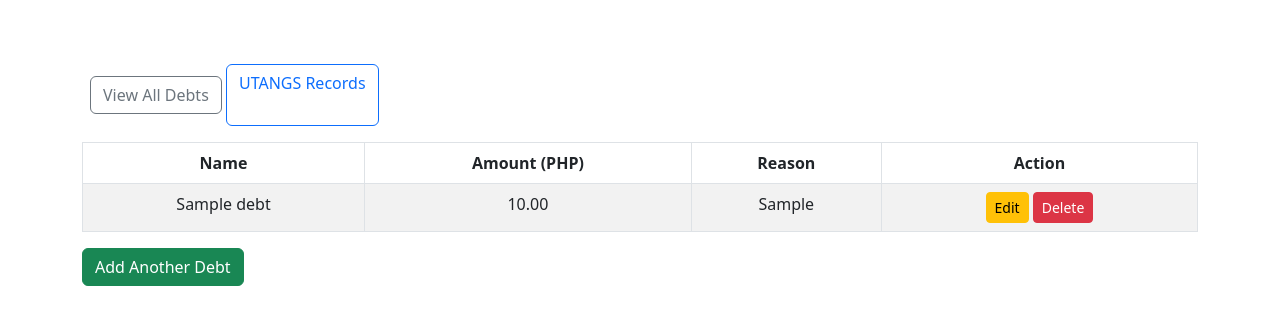
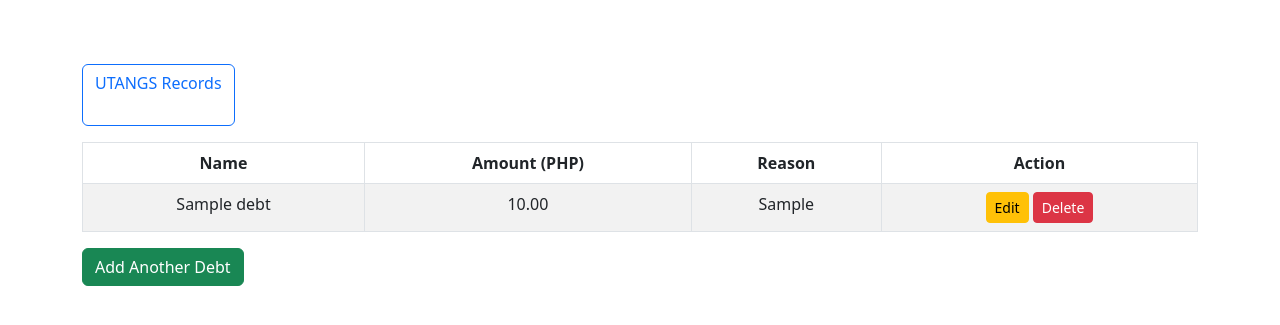
Before and after one commit to eymaster/utangs, a Flask app: page /debts in a window 1280 px wide. Shown: the top 325 px of the page. Run offline with Flask 3, Linux system fonts and the light colour scheme; tables that the repository leaves empty hold one stand-in row (values such as "Sample post").

Commit message:
Update debts.html

```diff
--- a/templates/debts.html
+++ b/templates/debts.html
@@ -10,7 +10,6 @@
 
 
 <!-- Toggle Button -->
-  <a href="/debts" class="btn btn-outline-secondary ms-2">View All Debts</a>
 <button class="btn btn-outline-primary mb-3 mt-3" data-bs-toggle="collapse" data-bs-target="#debtTable">
   <p class="mb-4">UTANGS Records</p>
 </button>
```
